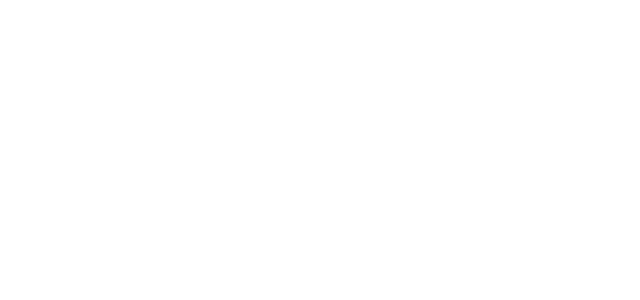
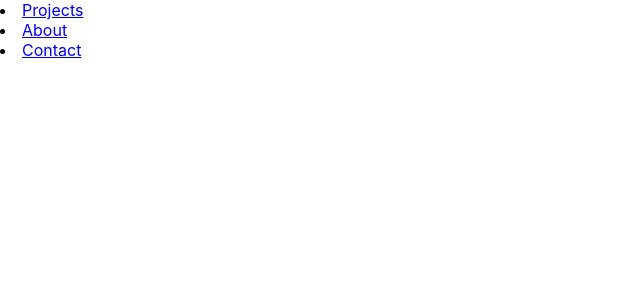
Before and after one commit to sahildev98/first_react_project, a React (Create React App) app in the folder react-lessons/: page / in a window 1280 px wide. Shown: the top 300 px of the page, without its empty margins (0-640 px from the left). Built offline with nearby package versions, Linux system fonts and the light colour scheme.

Commit message:
Refactored Navbar name func and added inside function app

```diff
--- a/react-lessons/src/App.js
+++ b/react-lessons/src/App.js
@@ -1,10 +1,11 @@
 import logo from './logo.svg';
 import './App.css';
-import navBar from './navbar';
+import Navbar from './navbar';
+
 
 function App() {
   return (
-    <navBar />
+    <Navbar />
   );
 }
 
```
